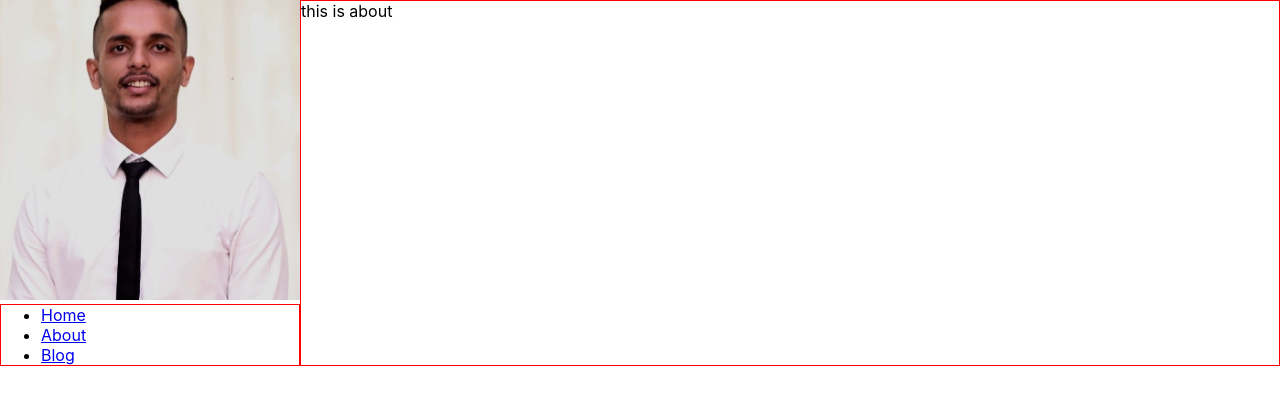
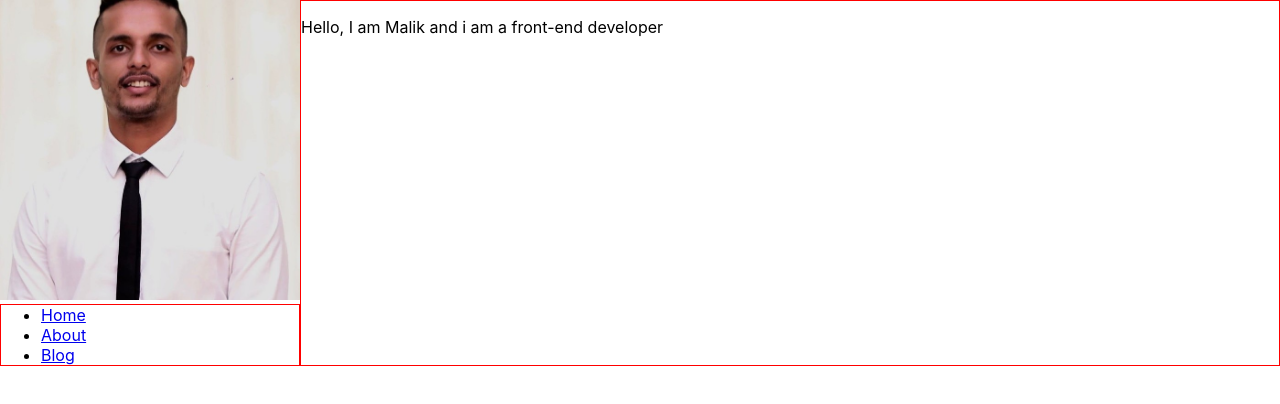
Before and after one commit to mal90/mal90.github.io, a React (Create React App) app: page /about in a window 1280 px wide. Shown: the top 404 px of the page. Built offline with nearby package versions, Linux system fonts and the light colour scheme.

Commit message:
Try to fix react router page reload issue

```diff
--- a/public/index.html
+++ b/public/index.html
@@ -1,6 +1,7 @@
 <!DOCTYPE html>
 <html lang="en">
   <head>
+    <base href="/">
     <meta charset="utf-8" />
     <link rel="icon" href="%PUBLIC_URL%/favicon.ico" />
     <meta name="viewport" content="width=device-width, initial-scale=1" />
--- a/src/components/About/About.js
+++ b/src/components/About/About.js
@@ -4,7 +4,7 @@ class About extends React.Component {
   render() {
     return (
       <span className="home-container">
-        this is about
+        <p> Hello, I am Malik and i am a front-end developer </p>
       </span>
     );
   }
```
